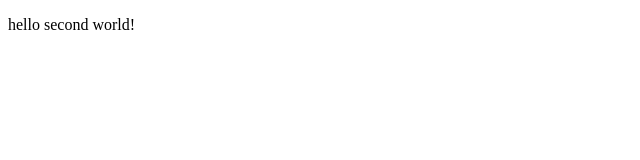
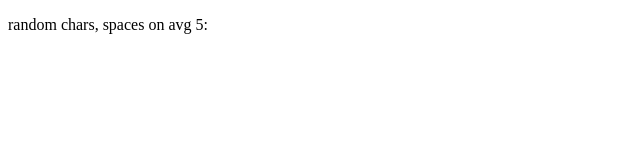
Before and after one commit to kbtibbetts1/kbtibbetts.github.io, a plain HTML site: page index.html in a window 1280 px wide. Shown: the full height of the page, 0-640 px from the left. Drawn offline with Linux system fonts and the light colour scheme.

Commit message:
redoing text

```diff
--- a/index.html
+++ b/index.html
@@ -2,7 +2,7 @@
 <html>
 
 <head>
-    <title>kbtibbetts page</title>
+    <title>monkeytyper.institute</title>
     <script>
         function addChar() {
 
@@ -20,7 +20,7 @@
 </head>
 
 <body onkeydown="addChar()">
-    <p id="mainP" onmousedown="addChar()">hello second world! </p>
+    <p id="mainP">random chars, spaces on avg 5: </p>
 </body>
 
 </html>
```
